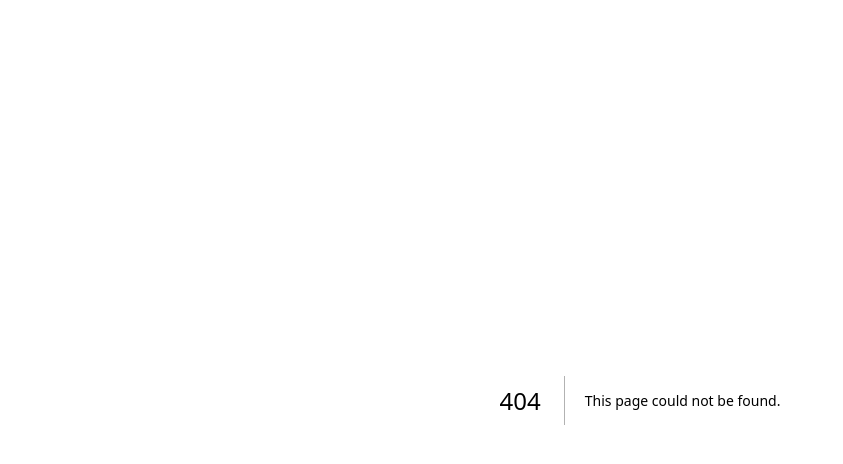
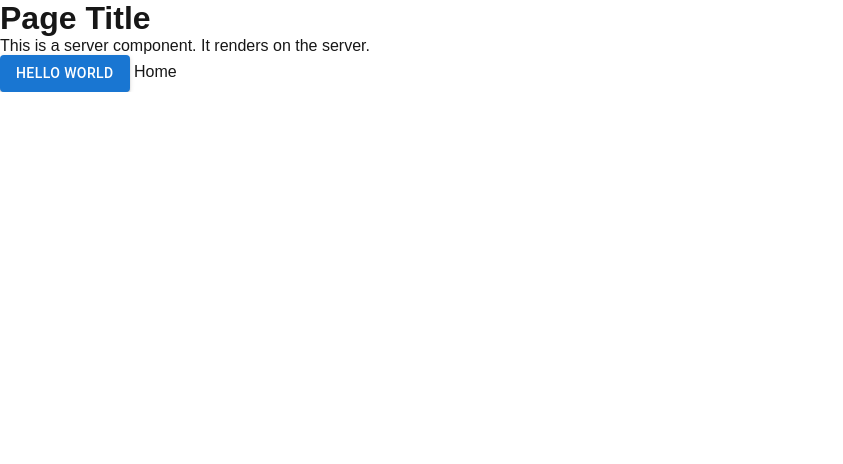
Before and after one commit to Pulse-Software-Inc/pulse-link, a Next.js app: page /auth/login in a window 1280 px wide. Before the commit this address had no page. Shown: the top 464 px of the page, without its empty margins (0-843 px from the left). Built offline with nearby package versions, Linux system fonts and the light colour scheme.

Commit message:
basic routing and template

```diff
--- /dev/null
+++ b/src/app/auth/login/page.js
@@ -0,0 +1,14 @@
+import React from 'react';
+import ExampleButton from "@/components/ExampleButton.js"
+import Link from 'next/link'
+
+export default function Page() {
+  return (
+    <main>
+      <h1>Page Title</h1>
+      <p>This is a server component. It renders on the server.</p>
+      <ExampleButton />
+      <Link href="/"> Home </Link>
+    </main>
+  );
+}
--- a/src/app/page.js
+++ b/src/app/page.js
@@ -1,10 +1,13 @@
-import ExampleButton from "../components/ExampleButton.js"
+import ExampleButton from "@/components/ExampleButton.js"
+import Link from 'next/link'
 
 export default function Home() {
   return (
     <div>
       <main>
         <ExampleButton />
+        <Link href="/auth/signup"> Signup </Link>
+        <Link href="/auth/login"> Login </Link>
       </main>
     </div>
   );
```
Also changed, not shown: src/app/auth/signup/page.js (added, +14 -0 lines), src/app/login/login.js (deleted).
